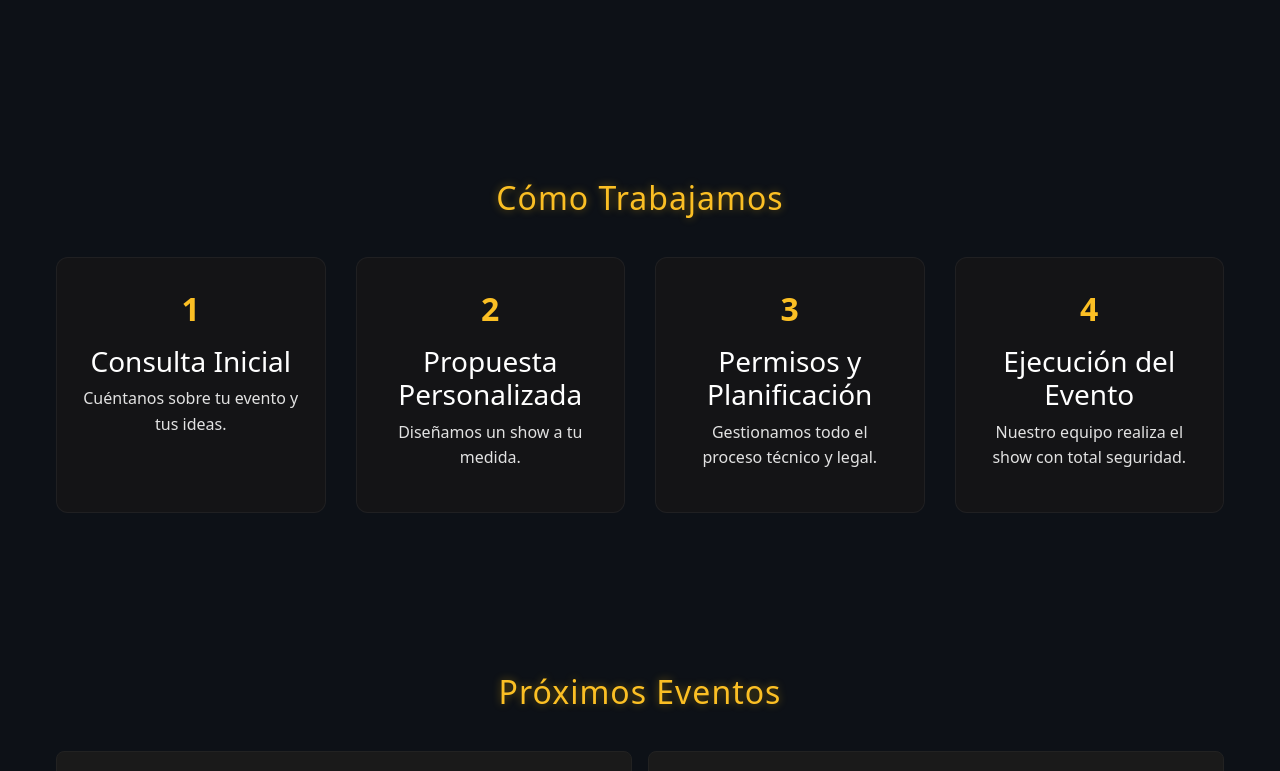
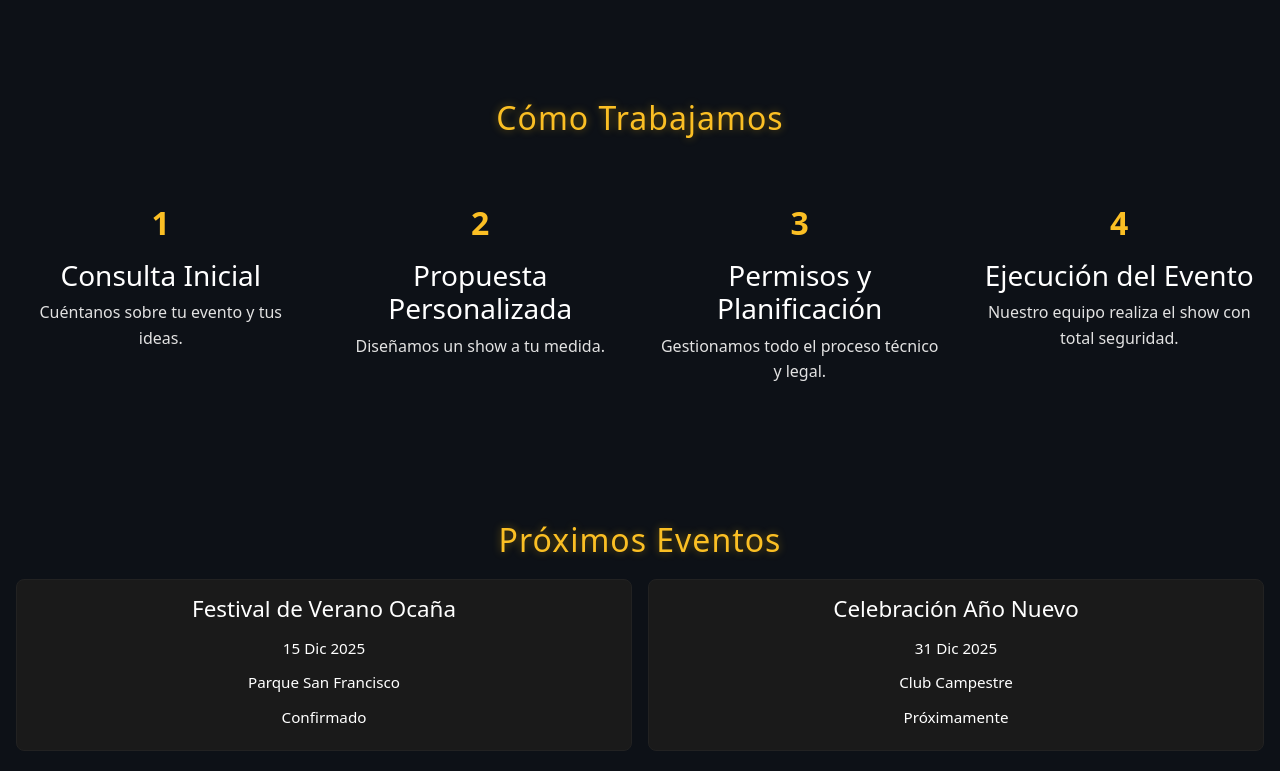
Before and after one commit to maicolcar134-alt/trabajonode, a React (Create React App) app: page /events in a window 1280 px wide. Shown: the part 1105-1876 px from the top of the page. Built offline with nearby package versions, Linux system fonts and the light colour scheme; no server answers.

Commit message:
centrado de eventos

```diff
--- a/src/pages/Events/Events.css
+++ b/src/pages/Events/Events.css
@@ -193,10 +193,12 @@ body {
 
 /* SECCIONES GENERALES */
 .section {
-  padding: 80px 40px;
   width: 100%;
-  max-width: 1400px;
-  text-align: center;
+  display: flex;
+  flex-direction: column;
+  align-items: center;    /* CENTRA todo el contenido horizontalmente */
+  text-align: center;     /* Opcional: centra títulos y texto */
+  margin: 60px auto;
 }
 
 .section h2 {
@@ -211,11 +213,11 @@ body {
 
 /* === PAQUETES === */
 .cards {
-  display: grid;
-  grid-template-columns: repeat(auto-fit, minmax(320px, 1fr));
-  gap: 10px;
-  /* 🔸 Más juntos */
-  margin-top: 40px;
+  display: flex;
+  justify-content: center; /* Centra horizontalmente */
+  flex-wrap: wrap;
+  gap: 20px;
+  width: 100%;
 }
 
 .card {
@@ -272,11 +274,12 @@ body {
   margin-top: 40px;
 }
 
-.step {
-  background: var(--surface);
-  padding: 25px;
-  border-radius: 12px;
-  border: 1px solid rgba(255, 255, 255, 0.05);
+.steps {
+  display: flex;
+  justify-content: center;
+  flex-wrap: wrap;
+  gap: 20px;
+  width: 100%;
 }
 
 .step-number {
```
